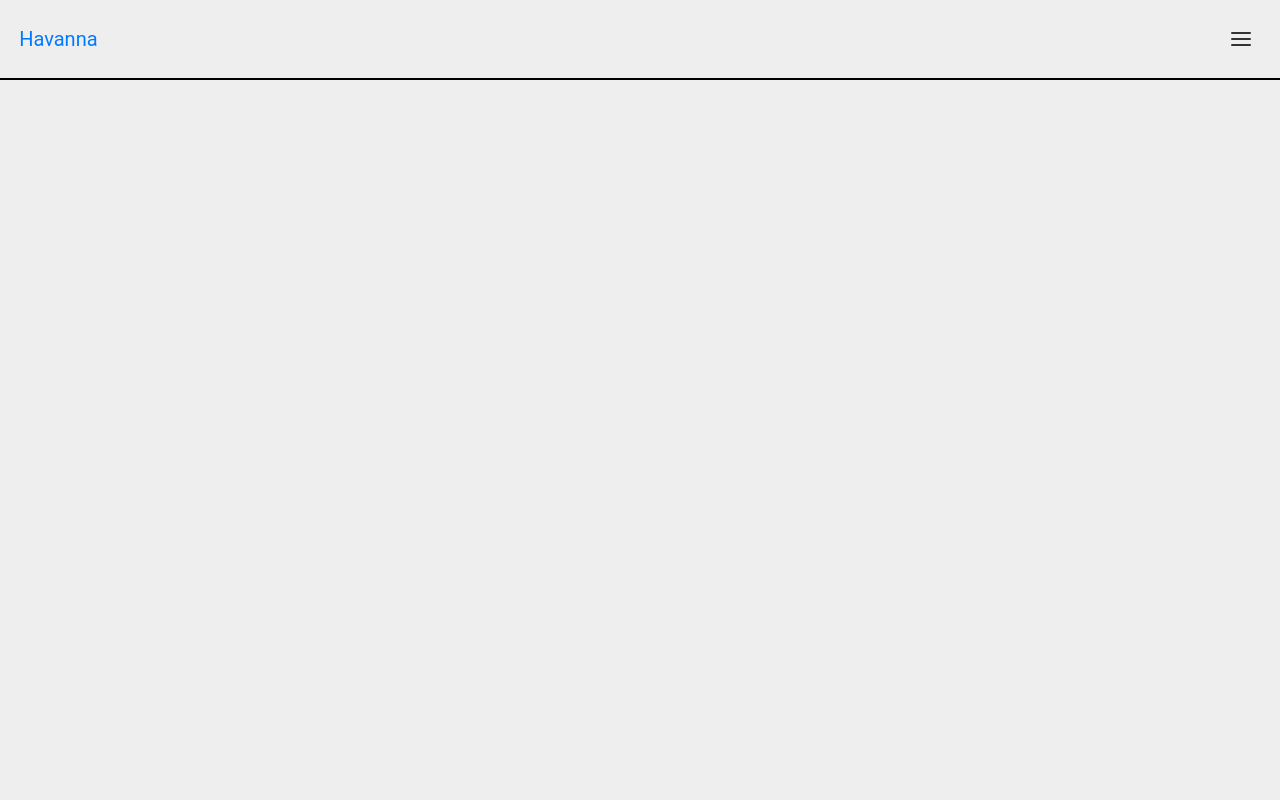
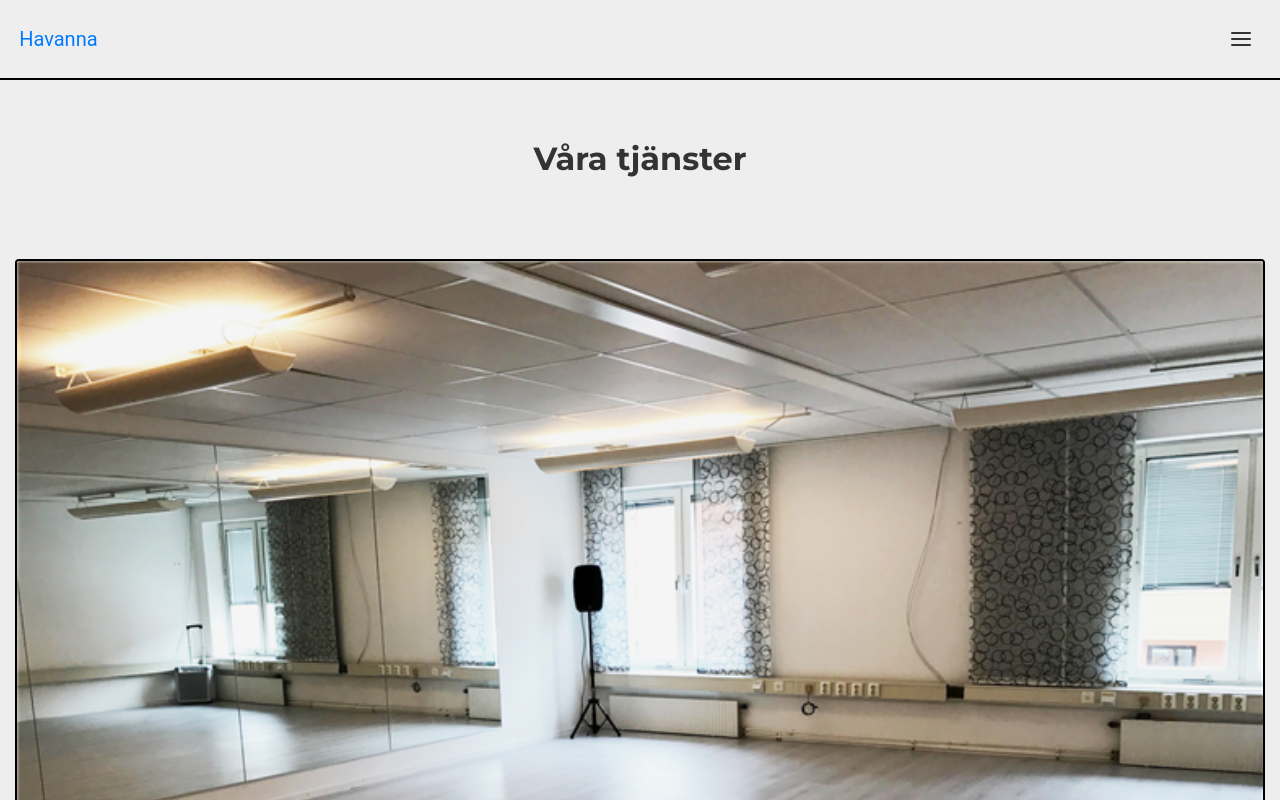
Before and after one commit to KevinCarvajal/Bokningssida, a React (Create React App) app in the folder my-app/: page /EventPage in a window 1280 px wide. Built offline with nearby package versions, Linux system fonts and the light colour scheme.

Commit message:
EventPage startup
page for all the salongs, maybe change name later..

```diff
--- a/my-app/src/App.js
+++ b/my-app/src/App.js
@@ -9,6 +9,7 @@ import StartPage from "./views/StartPage";
 import LoginPage from "./views/LoginPage";
 import RegisterPage from "./views/RegisterPage";
 import ContactPage from "./views/ContactPage";
+import EventPage from "./views/EventPage";
 
 const App = () => {
   return (
@@ -21,6 +22,7 @@ const App = () => {
             <Route exact path="/LoginPage" component={LoginPage} />
             <Route exact path="/RegisterPage" component={RegisterPage} />
             <Route exact path="/ContactPage" component={ContactPage}/>
+            <Route exact path="/EventPage" component={EventPage}/>
           </Switch>
         </main>
       </div>
--- a/my-app/src/sass/styles.scss
+++ b/my-app/src/sass/styles.scss
@@ -17,3 +17,4 @@
 @import "../components/Footer-mobile/styles";
 @import "../views/RegisterPage/styles";
 @import "../views/ContactPage/styles";
+@import "../views/EventPage/styles";
--- /dev/null
+++ b/my-app/src/views/EventPage/index.js
@@ -0,0 +1,31 @@
+import React from "react";
+import { Container, Row, Card, CardImg, CardText, CardBody,
+  CardTitle, CardSubtitle, Button, Col } from "reactstrap";
+
+  import Image from "../../images/Danslokal.jpg";
+
+
+const EventPage = () => {
+  return (
+    <Container fluid className="eventpage">
+      <h2 className="page-title">Våra tjänster</h2>
+      <Card>
+        <CardImg top width="100%" src={Image} alt="Card image cap" />
+        <CardBody>
+            <Row>
+                <Col>
+                <CardTitle>Danslokalen</CardTitle>
+                </Col>
+                <Col>
+                <CardSubtitle>TID: 45min</CardSubtitle>
+                </Col>
+            </Row>
+          <CardText className="text-center">OBS! Här bokar du tider när du eller någon i din grupp fått en genomgång av lokalerna och fått en tagg/bricka. Haru inte fått det kontaktar du först kevin.carvajal@example.com för att komma igång med verksamhet på ------</CardText>
+          <Button>Button</Button>
+        </CardBody>
+      </Card>
+    </Container>
+  );
+};
+
+export default EventPage;
--- /dev/null
+++ b/my-app/src/views/EventPage/styles.scss
@@ -0,0 +1,12 @@
+.card{
+    border: 2px solid black;
+}
+
+.card-body{
+    .row .col{
+
+        .card-subtitle{
+            margin: 0;
+        }
+    }
+}
```
Also changed, not shown: my-app/src/images/Danslokal.jpg (added).
